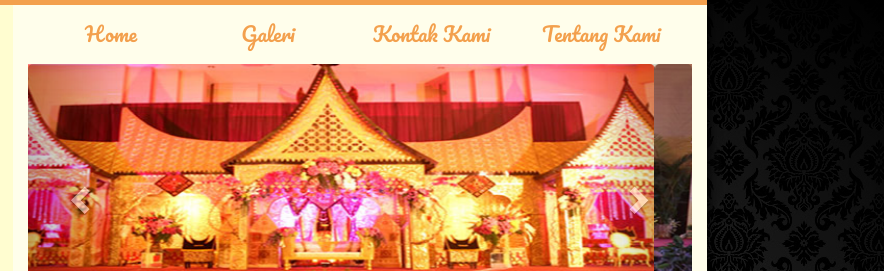
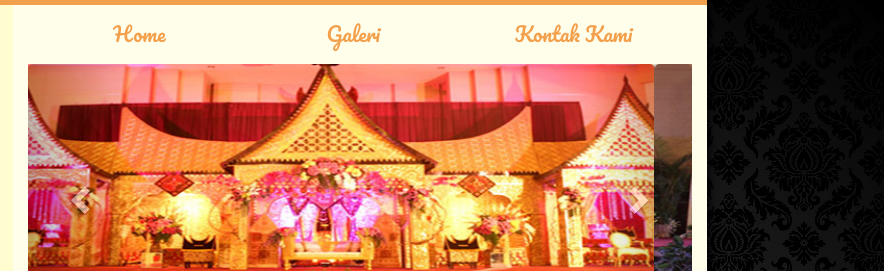
Before and after one commit to mini-qitarabu/melisawedding, a plain HTML site: page index.html in a window 1280 px wide. Shown: the top 271 px of the page, 396-1280 px from the left. Drawn offline with Linux system fonts and the light colour scheme.

Commit message:
tentang kami di comment, border radius bottom

```diff
--- a/index.html
+++ b/index.html
@@ -43,7 +43,7 @@
                   <li class="active"><a href="index.html">Home</a></li>
                   <li><a href="gallery.html">Galeri</a></li>
                   <li><a href="#">Kontak Kami</a></li>
-                  <li><a href="#">Tentang Kami</a></li>
+                  <!-- <li><a href="#">Tentang Kami</a></li> -->
                </ul>
                <div id="carousel-example-generic" class="carousel slide" data-ride="carousel">
                   <!-- Indicators -->
--- a/scriptcss.css
+++ b/scriptcss.css
@@ -19,6 +19,8 @@ body {
 	box-shadow: 1px 1px 10px 1px rgba(0,0,0,.9);
 	padding-bottom: 5px;
 	border-top:5px solid #f3a04d;
+	border-bottom-right-radius: 2px;
+	border-bottom-left-radius: 2px;
 }
 
 
```
Also changed, not shown: gallery.html (+1 -1 lines), paket_bronze.html (+1 -1 lines), paket_gold.html (+1 -1 lines), paket_platinum.html (+1 -1 lines), paket_silver.html (+1 -1 lines), paketpernikahan.html (+1 -1 lines).
